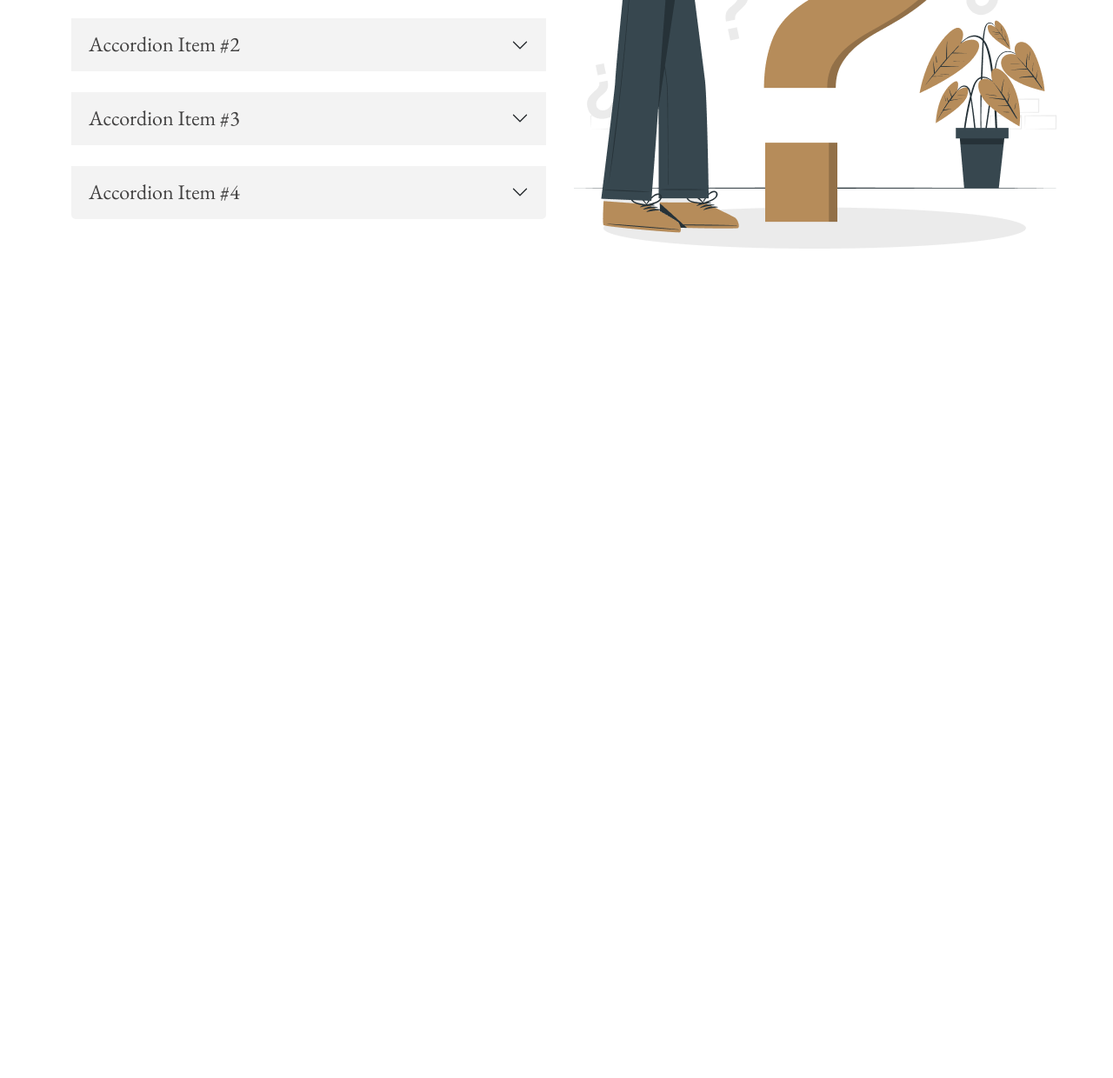
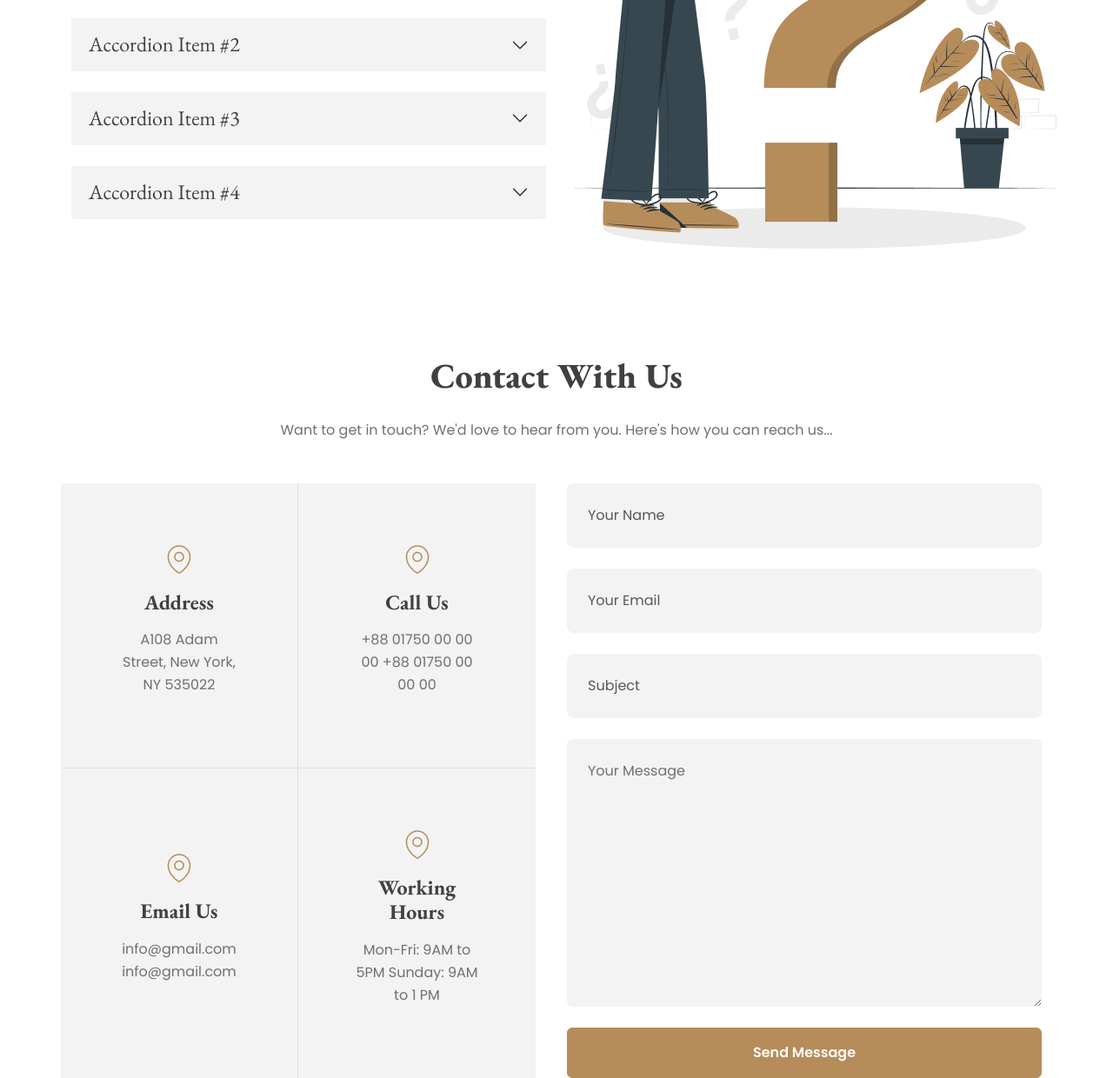
Before and after one commit to Rabby-khan-04/justice-law-firm, a plain HTML site: page index.html in a window 1280 px wide. Shown: the part 3459-4699 px from the top of the page at 87% size. Before the commit the page ends 3745 px from the top, so only its background shows below. Drawn offline with nearby package versions, Linux system fonts and the light colour scheme.

Commit message:
Contact Us Section Added

```diff
--- a/index.html
+++ b/index.html
@@ -300,8 +300,8 @@
             <!-- FAQ - 1 -->
             <div class="accordion-item faq mb-4">
               <h2 class="accordion-header" id="headingOne">
-                <button class="accordion-button primary-font faq__title" type="button" data-bs-toggle="collapse" data-bs-target="#collapseOne"
-                  aria-expanded="true" aria-controls="collapseOne">
+                <button class="accordion-button primary-font faq__title" type="button" data-bs-toggle="collapse"
+                  data-bs-target="#collapseOne" aria-expanded="true" aria-controls="collapseOne">
                   Accordion Item #1
                 </button>
               </h2>
@@ -320,8 +320,9 @@
             <!-- FAQ - 2 -->
             <div class="accordion-item faq mb-4">
               <h2 class="accordion-header" id="headingTwo">
-                <button class="accordion-button collapsed primary-font faq__title" type="button" data-bs-toggle="collapse"
-                  data-bs-target="#collapseTwo" aria-expanded="false" aria-controls="collapseTwo">
+                <button class="accordion-button collapsed primary-font faq__title" type="button"
+                  data-bs-toggle="collapse" data-bs-target="#collapseTwo" aria-expanded="false"
+                  aria-controls="collapseTwo">
                   Accordion Item #2
                 </button>
               </h2>
@@ -340,15 +341,18 @@
             <!-- FAQ - 3 -->
             <div class="accordion-item faq mb-4">
               <h2 class="accordion-header" id="headingThree">
-                <button class="accordion-button collapsed primary-font faq__title" type="button" data-bs-toggle="collapse"
-                  data-bs-target="#collapseThree" aria-expanded="false" aria-controls="collapseThree">
+                <button class="accordion-button collapsed primary-font faq__title" type="button"
+                  data-bs-toggle="collapse" data-bs-target="#collapseThree" aria-expanded="false"
+                  aria-controls="collapseThree">
                   Accordion Item #3
                 </button>
               </h2>
               <div id="collapseThree" class="accordion-collapse collapse" aria-labelledby="headingThree"
                 data-bs-parent="#accordionExample">
                 <div class="accordion-body">
-                  <p class="section__text">Lorem ipsum dolor sit amet consectetur adipisicing elit. Labore ipsam mollitia tempora necessitatibus corporis. Laboriosam veniam vitae voluptatem est, ipsa suscipit ad amet minima ratione distinctio? Maiores iusto deleniti at!</p>
+                  <p class="section__text">Lorem ipsum dolor sit amet consectetur adipisicing elit. Labore ipsam
+                    mollitia tempora necessitatibus corporis. Laboriosam veniam vitae voluptatem est, ipsa suscipit ad
+                    amet minima ratione distinctio? Maiores iusto deleniti at!</p>
                 </div>
               </div>
             </div>
@@ -356,15 +360,18 @@
             <!-- FAQ - 4 -->
             <div class="accordion-item faq mb-4">
               <h2 class="accordion-header" id="headingFour">
-                <button class="accordion-button collapsed primary-font faq__title" type="button" data-bs-toggle="collapse"
-                  data-bs-target="#collapseFour" aria-expanded="false" aria-controls="collapseFour">
+                <button class="accordion-button collapsed primary-font faq__title" type="button"
+                  data-bs-toggle="collapse" data-bs-target="#collapseFour" aria-expanded="false"
+                  aria-controls="collapseFour">
                   Accordion Item #4
                 </button>
               </h2>
               <div id="collapseFour" class="accordion-collapse collapse" aria-labelledby="headingFour"
                 data-bs-parent="#accordionExample">
                 <div class="accordion-body">
-                  <p class="section__text">Lorem ipsum dolor sit amet consectetur adipisicing elit. Labore ipsam mollitia tempora necessitatibus corporis. Laboriosam veniam vitae voluptatem est, ipsa suscipit ad amet minima ratione distinctio? Maiores iusto deleniti at!</p>
+                  <p class="section__text">Lorem ipsum dolor sit amet consectetur adipisicing elit. Labore ipsam
+                    mollitia tempora necessitatibus corporis. Laboriosam veniam vitae voluptatem est, ipsa suscipit ad
+                    amet minima ratione distinctio? Maiores iusto deleniti at!</p>
                 </div>
               </div>
             </div>
@@ -387,6 +394,79 @@
   <!-- FAQ Section Ends -->
 
 
+  <!-- Contact us Section Starts -->
+
+  <section class="mt__120">
+    <div class="container-lg">
+
+      <!-- Section Intro -->
+      <div class="intro mx-auto text-center mb-5">
+        <h2 class="section__title mb-4">Contact With Us</h2>
+        <p class="section__text mb-3">Want to get in touch? We'd love to hear from you. Here's how you can reach us...
+        </p>
+      </div>
+
+      <!-- Contact Details Section -->
+      <div class="row gap-4">
+
+        <!-- Contact Info -->
+        <div class="col-6 row">
+
+          <!-- Address -->
+          <div class="contact__info__box text-center col-6 border-bottom border-end d-flex flex-column justify-content-center align-items-center">
+            <img src="images/location.png" alt="" class="mb-3">
+            <h4 class="h4 primary-font title__color fw-bold mb-3">Address</h4>
+            <p class="section__text">A108 Adam Street,
+              New York, NY 535022</p>
+          </div>
+
+          <!-- Phone Number -->
+          <div class="contact__info__box text-center col-6 border-bottom d-flex flex-column justify-content-center align-items-center">
+            <img src="images/location.png" alt="" class="mb-3">
+            <h4 class="h4 primary-font title__color fw-bold mb-3">Call Us</h4>
+            <p class="section__text">+88 01750 00 00 00
+              +88 01750 00 00 00</p>
+          </div>
+
+          <!-- Email -->
+          <div class="contact__info__box text-center col-6 border-end d-flex flex-column justify-content-center align-items-center">
+            <img src="images/location.png" alt="" class="mb-3">
+            <h4 class="h4 primary-font title__color fw-bold mb-3">Email Us</h4>
+            <p class="section__text">info@gmail.com
+              info@gmail.com</p>
+          </div>
+
+          <!-- Working Hours -->
+          <div class="contact__info__box text-center col-6 d-flex flex-column justify-content-center align-items-center">
+            <img src="images/location.png" alt="" class="mb-3">
+            <h4 class="h4 primary-font title__color fw-bold mb-3">Working Hours</h4>
+            <p class="section__text">Mon-Fri: 9AM to 5PM
+              Sunday: 9AM to 1 PM</p>
+          </div>
+
+        </div>
+
+        <!-- Contact Form -->
+        <div class="col-6">
+
+            <form action="#" class="contact_form">
+              <input type="text" class="form-control form-control-lg mb-4 section__text p-4" placeholder="Your Name">
+              <input type="email" class="form-control form-control-lg mb-4 section__text p-4" placeholder="Your Email">
+              <input type="text" class="form-control form-control-lg mb-4 section__text p-4" placeholder="Subject">
+
+              <textarea class="form-control section__text p-4 mb-4" id="exampleFormControlTextarea1" rows="10">Your Message</textarea>
+              <button type="submit" class="btn py-3 px-5 text-white fw-semibold btn--primary-color d-block w-100">Send Message</button>
+            </div>
+
+        </div>
+      </div>
+
+    </div>
+  </section>
+
+  <!-- Contact us Section Ends -->
+
+
   <!-- Font Awesome Kit -->
   <script src="https://kit.fontawesome.com/e3f461dde5.js" crossorigin="anonymous"></script>
 
--- a/styles/style.css
+++ b/styles/style.css
@@ -147,3 +147,19 @@ img {
 }
 
 /* FAQ Section Style Ends */
+
+
+
+/* Contact Section Style Starts */
+
+.contact__info__box{
+    padding: 65px;
+    background-color: #F3F3F3;
+}
+
+.contact_form .form-control{
+    background-color: #F3F3F3;
+    border: none;
+}
+
+/* Contact Section Style Ends */
```
